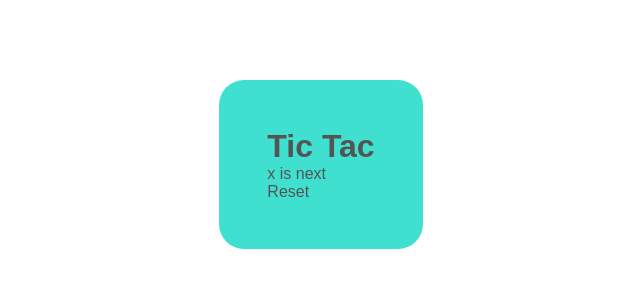
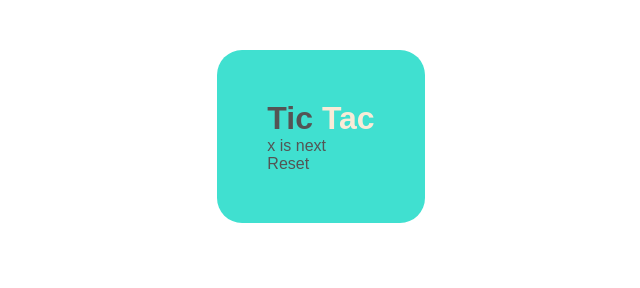
Before and after one commit to Amopho/tic-tac-toe, a plain HTML site: page index.html in a window 1280 px wide. Shown: the whole page, without its empty margins (319-959 px from the left). Drawn offline with Linux system fonts and the light colour scheme.

Commit message:
parts of css ttt

```diff
--- a/css/style.css
+++ b/css/style.css
@@ -13,7 +13,18 @@ body {
 
 .container {
   background-color: turquoise;
-  margin: 5rem;
-  padding: 3rem;
+  margin: 50px;
+  padding: 50px;
   border-radius: 25px;
 }
+
+.title {
+  text-align: center;
+}
+
+.title span {
+  color: antiquewhite;
+}
+
+.status-action {
+}
```
